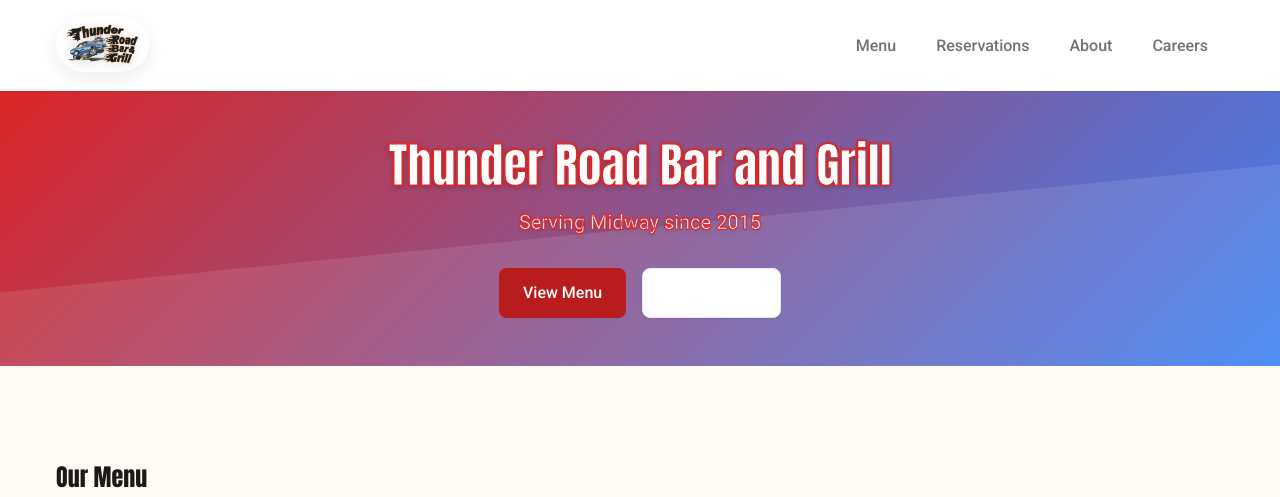
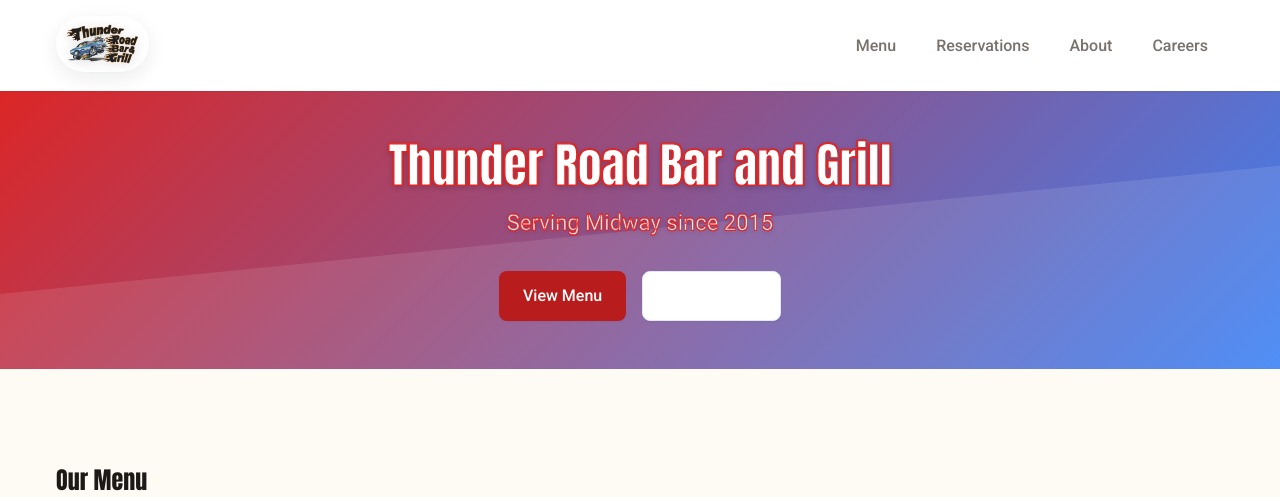
Before and after one commit to jmars319/thunder-road-bar-and-grill, a PHP site: page / in a window 1280 px wide. Shown: the top 497 px of the page. Run offline with PHP 8.4, Linux system fonts and the light colour scheme.

Commit message:
style(hero): increase subtitle font-size by 10% for better legibility

```diff
--- a/assets/css/styles.css
+++ b/assets/css/styles.css
@@ -917,7 +917,8 @@
 }
 
 .hero-subtitle {
-    font-size: var(--font-size-xl);
+    /* slightly larger to improve legibility against images */
+    font-size: calc(var(--font-size-xl) * 1.1);
     opacity: 0.9;
     margin-bottom: var(--spacing-xl);
     max-width: 600px;
```
